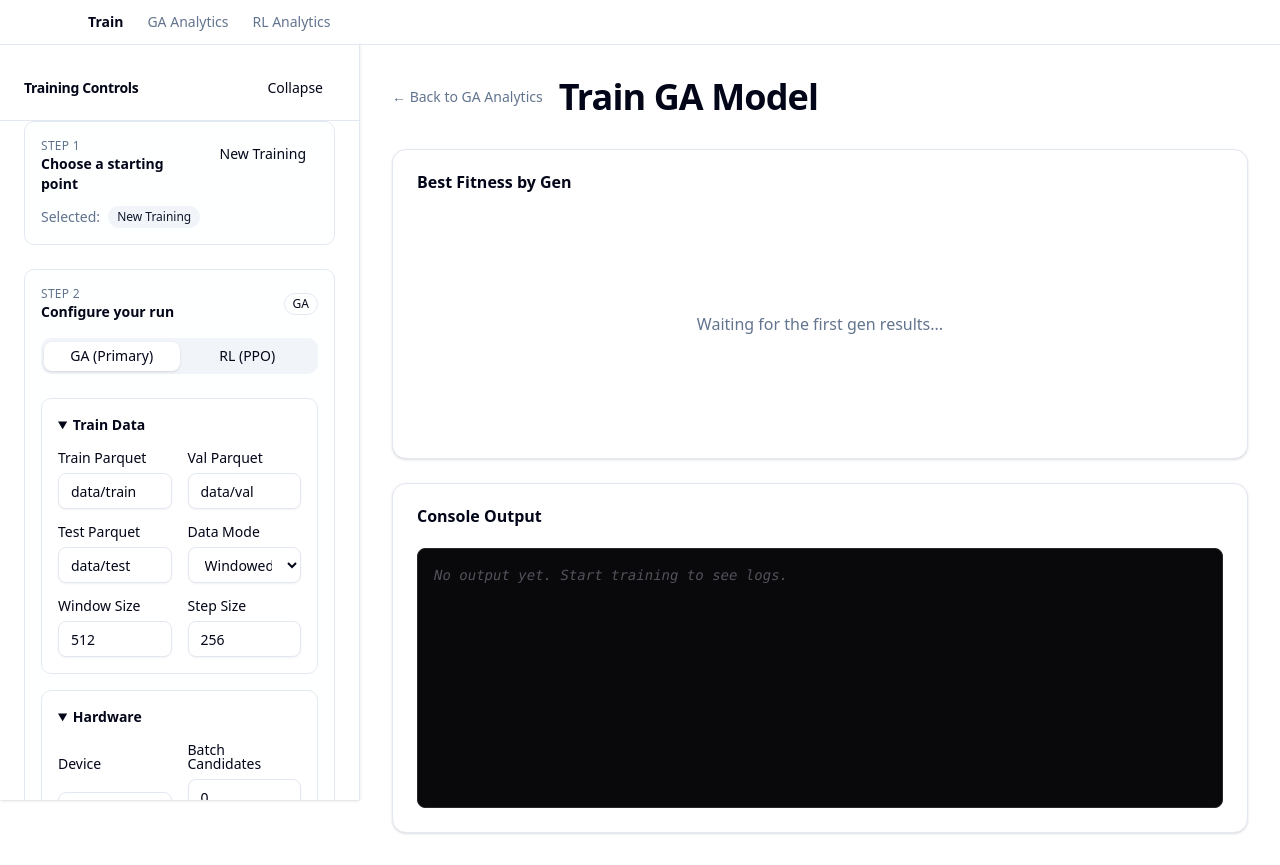
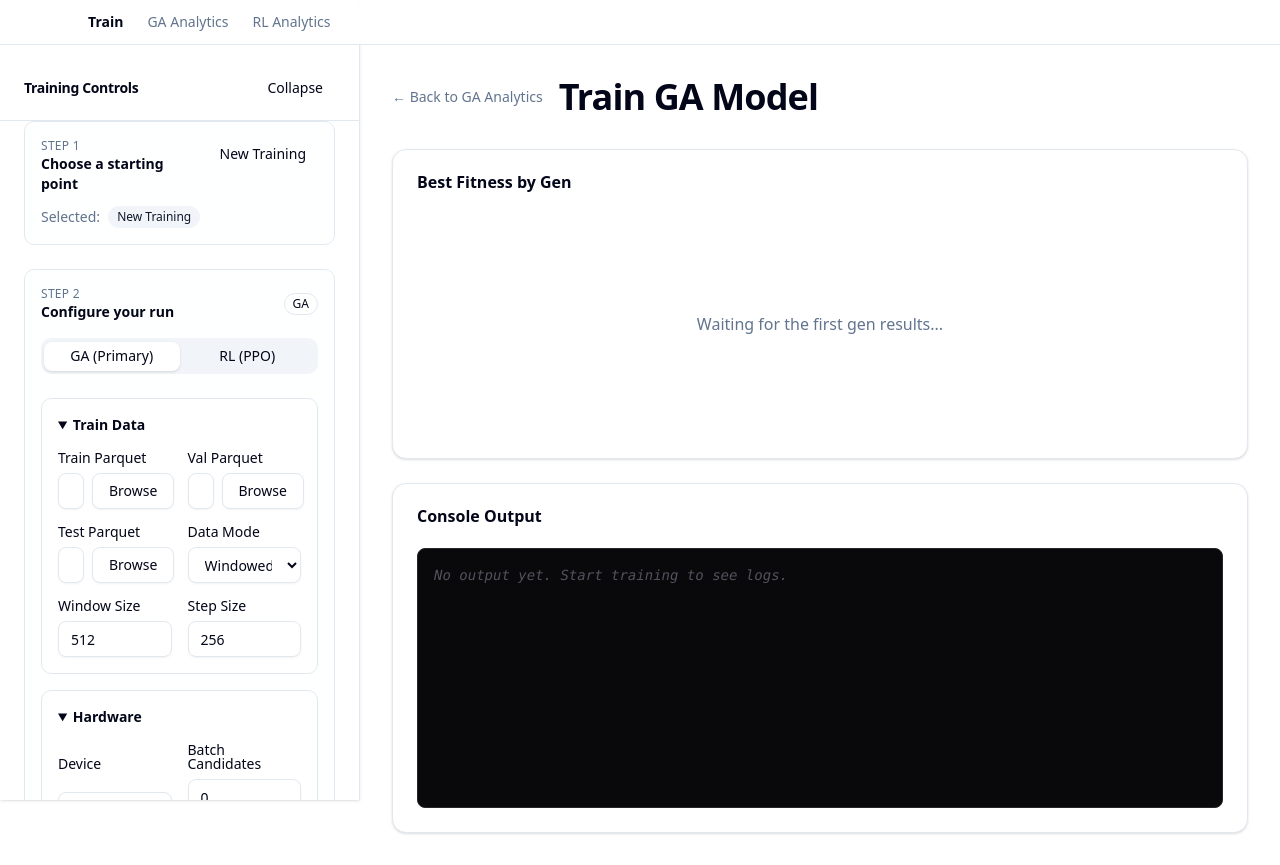
Before and after one commit to nickverneck/Midas, a SvelteKit app in the folder frontend/: page / in a window 1280 px wide. Both pictures are taken after a click on the button "New Training". Built offline with nearby package versions, Linux system fonts and the light colour scheme.

Commit message:
feat: Add generated policy and value models and update the training page UI.

```diff
--- a/frontend/src/lib/components/GaChart.svelte
+++ b/frontend/src/lib/components/GaChart.svelte
@@ -29,7 +29,13 @@
         Decimation
     );
 
-    const props = $props();
+    type ChartProps = {
+        data?: ChartConfiguration['data'];
+        options?: ChartConfiguration['options'];
+        type?: ChartType;
+    };
+
+    let { data, options, type }: ChartProps = $props();
     let canvas: HTMLCanvasElement;
     let chart: Chart | null = null;
     let destroyed = false;
@@ -156,9 +162,9 @@
             await ensureZoomPlugin();
             if (cancelled || destroyed || !mounted || !canvas) return;
 
-            const { labels, datasets, seriesCount, usesXY } = snapshotData(props.data);
-            const nextOptions = mergeOptions(props.options);
-            const nextType = (props.type ?? 'line') as ChartType;
+            const { labels, datasets, seriesCount, usesXY } = snapshotData(data);
+            const nextOptions = mergeOptions(options);
+            const nextType = (type ?? 'line') as ChartType;
 
             if (!chart || chart.config.type !== nextType) {
                 if (chart) chart.destroy();
@@ -168,8 +174,7 @@
                     options: nextOptions
                 });
             } else {
-                chart.data.labels = labels;
-                chart.data.datasets = datasets;
+                chart.data = { labels, datasets };
                 chart.options = nextOptions;
             }
 
@@ -194,7 +199,8 @@
                 chart.options.plugins.zoom.pan.mode = zoomMode;
                 chart.options.plugins.zoom.zoom.mode = zoomMode;
             }
-            chart.update('none');
+            chart.update();
+            chart.resize();
         };
 
         void setup();
--- a/frontend/src/routes/train/+page.svelte
+++ b/frontend/src/routes/train/+page.svelte
@@ -110,6 +110,66 @@
 		"log-interval": 1,
 		"checkpoint-every": 1
 	});
+
+	type ParquetKey = "train-parquet" | "val-parquet" | "test-parquet";
+	let fileInput: HTMLInputElement | null = null;
+	let filePickerTarget: { mode: TrainMode; key: ParquetKey } | null = null;
+
+	const resolvePickedPath = (file: File) => {
+		const fileWithPath = file as File & { path?: string; webkitRelativePath?: string };
+		return fileWithPath.path || fileWithPath.webkitRelativePath || file.name;
+	};
+
+	const setParquetPath = (mode: TrainMode, key: ParquetKey, value: string) => {
+		if (mode === "ga") {
+			gaParams[key] = value;
+		} else {
+			rlParams[key] = value;
+		}
+	};
+
+	const openParquetPicker = async (mode: TrainMode, key: ParquetKey) => {
+		const picker =
+			typeof window !== "undefined"
+				? (window as Window & { showOpenFilePicker?: typeof window.showOpenFilePicker })
+						.showOpenFilePicker
+				: undefined;
+
+		if (picker) {
+			try {
+				const [handle] = await picker({
+					multiple: false,
+					types: [
+						{
+							description: "Parquet",
+							accept: {
+								"application/octet-stream": [".parquet"]
+							}
+						}
+					]
+				});
+				const file = await handle.getFile();
+				setParquetPath(mode, key, resolvePickedPath(file));
+				return;
+			} catch (err) {
+				if (err instanceof DOMException && err.name === "AbortError") {
+					return;
+				}
+			}
+		}
+
+		filePickerTarget = { mode, key };
+		fileInput?.click();
+	};
+
+	const handleFileInput = (event: Event) => {
+		const input = event.target as HTMLInputElement;
+		const file = input.files?.[0];
+		if (!file || !filePickerTarget) return;
+		setParquetPath(filePickerTarget.mode, filePickerTarget.key, resolvePickedPath(file));
+		filePickerTarget = null;
+		input.value = "";
+	};
 
 	const toNumber = (value: unknown): number | null => {
 		if (typeof value === 'number') return Number.isFinite(value) ? value : null;
@@ -599,15 +659,48 @@
 													<div class="mt-4 grid gap-4 md:grid-cols-2">
 														<div class="grid gap-2">
 															<Label for="ga-train-parquet">Train Parquet</Label>
-															<Input id="ga-train-parquet" type="text" bind:value={gaParams["train-parquet"]} placeholder="data/train" />
+															<div class="flex items-center gap-2">
+																<Input
+																	id="ga-train-parquet"
+																	class="flex-1"
+																	type="text"
+																	bind:value={gaParams["train-parquet"]}
+																	placeholder="data/train"
+																/>
+																<Button type="button" variant="outline" onclick={() => openParquetPicker("ga", "train-parquet")}>
+																	Browse
+																</Button>
+															</div>
 														</div>
 														<div class="grid gap-2">
 															<Label for="ga-val-parquet">Val Parquet</Label>
-															<Input id="ga-val-parquet" type="text" bind:value={gaParams["val-parquet"]} placeholder="data/val" />
+															<div class="flex items-center gap-2">
+																<Input
+																	id="ga-val-parquet"
+																	class="flex-1"
+																	type="text"
+																	bind:value={gaParams["val-parquet"]}
+																	placeholder="data/val"
+																/>
+																<Button type="button" variant="outline" onclick={() => openParquetPicker("ga", "val-parquet")}>
+																	Browse
+																</Button>
+															</div>
 														</div>
 														<div class="grid gap-2">
 															<Label for="ga-test-parquet">Test Parquet</Label>
-															<Input id="ga-test-parquet" type="text" bind:value={gaParams["test-parquet"]} placeholder="data/test" />
+															<div class="flex items-center gap-2">
+																<Input
+																	id="ga-test-parquet"
+																	class="flex-1"
+																	type="text"
+																	bind:value={gaParams["test-parquet"]}
+																	placeholder="data/test"
+																/>
+																<Button type="button" variant="outline" onclick={() => openParquetPicker("ga", "test-parquet")}>
+																	Browse
+																</Button>
+															</div>
 														</div>
 														<div class="grid gap-2">
 															<Label for="ga-data-mode">Data Mode</Label>
@@ -830,15 +923,48 @@
 													<div class="mt-4 grid gap-4 md:grid-cols-2">
 														<div class="grid gap-2">
 															<Label for="rl-train-parquet">Train Parquet</Label>
-															<Input id="rl-train-parquet" type="text" bind:value={rlParams["train-parquet"]} placeholder="data/train" />
+															<div class="flex items-center gap-2">
+																<Input
+																	id="rl-train-parquet"
+																	class="flex-1"
+																	type="text"
+																	bind:value={rlParams["train-parquet"]}
+																	placeholder="data/train"
+																/>
+																<Button type="button" variant="outline" onclick={() => openParquetPicker("rl", "train-parquet")}>
+																	Browse
+																</Button>
+															</div>
 														</div>
 														<div class="grid gap-2">
 															<Label for="rl-val-parquet">Val Parquet</Label>
-															<Input id="rl-val-parquet" type="text" bind:value={rlParams["val-parquet"]} placeholder="data/val" />
+															<div class="flex items-center gap-2">
+																<Input
+																	id="rl-val-parquet"
+																	class="flex-1"
+																	type="text"
+																	bind:value={rlParams["val-parquet"]}
+																	placeholder="data/val"
+																/>
+																<Button type="button" variant="outline" onclick={() => openParquetPicker("rl", "val-parquet")}>
+																	Browse
+																</Button>
+															</div>
 														</div>
 														<div class="grid gap-2">
 															<Label for="rl-test-parquet">Test Parquet</Label>
-															<Input id="rl-test-parquet" type="text" bind:value={rlParams["test-parquet"]} placeholder="data/test" />
+															<div class="flex items-center gap-2">
+																<Input
+																	id="rl-test-parquet"
+																	class="flex-1"
+																	type="text"
+																	bind:value={rlParams["test-parquet"]}
+																	placeholder="data/test"
+																/>
+																<Button type="button" variant="outline" onclick={() => openParquetPicker("rl", "test-parquet")}>
+																	Browse
+																</Button>
+															</div>
 														</div>
 														<div class="grid gap-2">
 															<Label for="rl-data-mode">Data Mode</Label>
@@ -1137,4 +1263,12 @@
 			</Card.Root>
 		</div>
 	</main>
+
+	<input
+		class="hidden"
+		type="file"
+		accept=".parquet"
+		bind:this={fileInput}
+		onchange={handleFileInput}
+	/>
 </div>
```
